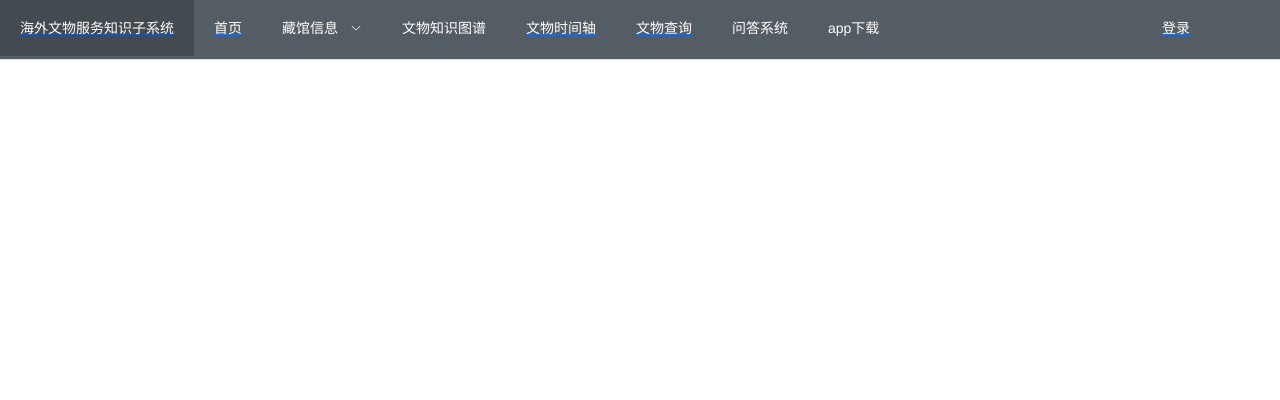
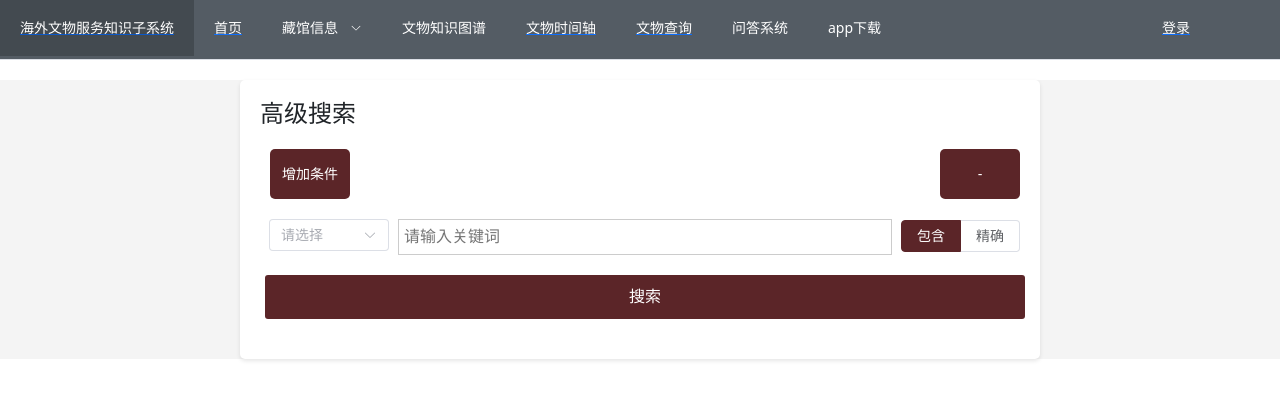
Before and after one commit to starr-r/Software-engineering, a Vue app: page /advanced_search in a window 1280 px wide. Shown: the top 400 px of the page. Built offline with nearby package versions, Linux system fonts and the light colour scheme.

Commit message:
advanced search

```diff
--- a/src/App.vue
+++ b/src/App.vue
@@ -9,7 +9,7 @@
 </template>
 
 
-<style>
+<style scoped>
 #app {
   font-family: Avenir, Helvetica, Arial, sans-serif;
   -webkit-font-smoothing: antialiased;
--- a/src/components/navigate.vue
+++ b/src/components/navigate.vue
@@ -71,7 +71,7 @@ export default {
 };
 </script>
 
-<style>
+<style scoped>
 .el-menu-demo{
   display: flex;
   justify-content: space-between;
--- a/src/test.vue
+++ b/src/test.vue
@@ -7,7 +7,7 @@
   </div>
 </template>
 
-<style>
+<style scoped>
 .input-wrapper .search-container{
 background-color: #ffffff;
 height: 155px;
--- a/src/views/advanced_search.vue
+++ b/src/views/advanced_search.vue
@@ -1,3 +1,158 @@
+<script setup>
+import { provide, ref } from "vue";
+const radio = ref(["包含"]);
+
+const option = ref([]);
+option.value.push([
+  { value: "选项1", label: "黄金糕" },
+  { value: "选项2", label: "双皮奶" },
+  { value: "选项3", label: "蚵仔煎" },
+]);
+const searchText = ref([]);
+searchText.value.push("");
+const value = ref([]);
+value.value.push("");
+const cnts = ref(1);
+const add = () => {
+  radio.value.push("包含");
+  option.value.push([
+    { value: "选项1", label: "黄金糕" },
+    { value: "选项2", label: "双皮奶" },
+    { value: "选项3", label: "蚵仔煎" },
+  ]);
+  value.value.push("");
+  cnts.value++;
+};
+const sub = () => {
+  radio.value.pop();
+  option.value.pop();
+  value.value.pop();
+  cnts.value--;
+};
+</script>
 <template>
+  <main>
+    <div class="container">
+      <h1>高级搜索</h1>
+      <div style="display: flex; justify-content: space-between">
+        <el-button round @click="add()">增加条件</el-button>
+        <el-button round @click="sub()">-</el-button>
+      </div>
+      <form action="#">
+        <div v-for="cnt in cnts" class="input-group">
+          <p>{{ searchText[cnt - 1] }}</p>
+          <el-select
+            style="display: block; width: 120px"
+            v-model="value[cnt - 1]"
+            placeholder="请选择"
+          >
+            <el-option
+              v-for="item in option[cnt - 1]"
+              :key="item.value"
+              :label="item.label"
+              :value="item.value"
+            >
+            </el-option>
+          </el-select>
+          <input
+            v-model="searchText[cnt - 1]"
+            type="text"
+            id="keywords"
+            name="keywords"
+            placeholder="请输入关键词"
+          />
+          <div>
 
+            <el-radio-group v-model="radio[cnt - 1]" fill="#5b2528">
+              <el-radio-button label="包含"></el-radio-button>
+              <el-radio-button label="精确"></el-radio-button>
+            </el-radio-group>
+          </div>
+        </div>
+
+        <div class="input-group">
+          <input type="submit" value="搜索" />
+        </div>
+      </form>
+    </div>
+  </main>
 </template>
+
+<style scoped>
+.el-button {
+  border: none;
+  padding: auto;
+  width: 80px;
+  height: 50px;
+  cursor: pointer;
+  background-color: #5b2528;
+  border-radius: 5px;
+  color: white;
+  /* font-size: 10px; */
+  margin-bottom: 20px;
+  margin-left: 10px;
+}
+main {
+  font-family: Arial, sans-serif;
+  margin: 0;
+  padding: 0;
+  box-sizing: border-box;
+  background-color: #f4f4f4;
+}
+.container {
+  max-width: 800px;
+  margin: 20px auto;
+  padding: 20px;
+  background-color: #fff;
+  border-radius: 5px;
+  box-shadow: 0 2px 4px rgba(0, 0, 0, 0.1);
+}
+
+.container h1 {
+  font-size: 24px;
+  margin-bottom: 20px;
+}
+.el-radio-button :hover{
+    color: #cc8d8f;
+    /* background-color: rgba(238, 185, 185, 0.8); */
+}
+.input-group {
+  display: flex;
+  flex-wrap: nowrap;
+  gap: 10px;
+  margin-bottom: 20px;
+}
+
+.input-group .param {
+  flex: 0 0 120px;
+  text-align: start;
+}
+
+.input-group input {
+  flex: 1;
+  padding: 5px;
+  border-radius: 3px;
+  border: 1px solid #ccc;
+  margin-left: 5px;
+}
+
+.input-group input[type="submit"] {
+  flex: 1 0 100%;
+  background-color: #5b2528;
+  color: #fff;
+  border: none;
+  cursor: pointer;
+  padding: 10px;
+  border-radius: 3px;
+}
+
+.input-group input[type="submit"]:hover {
+  background-color: #e4ae7b;
+}
+
+@media (max-width: 600px) {
+  .input-group input {
+    flex: 1 0 100%;
+  }
+}
+</style>
--- a/src/views/register.vue
+++ b/src/views/register.vue
@@ -83,7 +83,7 @@ export default {
 };
 </script>
 
-<style>
+<style scoped>
 html {
   height: 100%;
 }
--- a/src/views/search.vue
+++ b/src/views/search.vue
@@ -124,8 +124,6 @@
     console.log(items);
     console.log(items[1]);
   }
-
-  searchAll();
 
   const setSearchType = (type) => {
     searchType.value = type;
--- a/src/views/user_info_change.vue
+++ b/src/views/user_info_change.vue
@@ -138,7 +138,7 @@
     }
   };
   </script>
-  <style>
+  <style scoped>
   .avatar-uploader .el-upload {
     border: 1px dashed #d9d9d9;
     border-radius: 6px;
```
